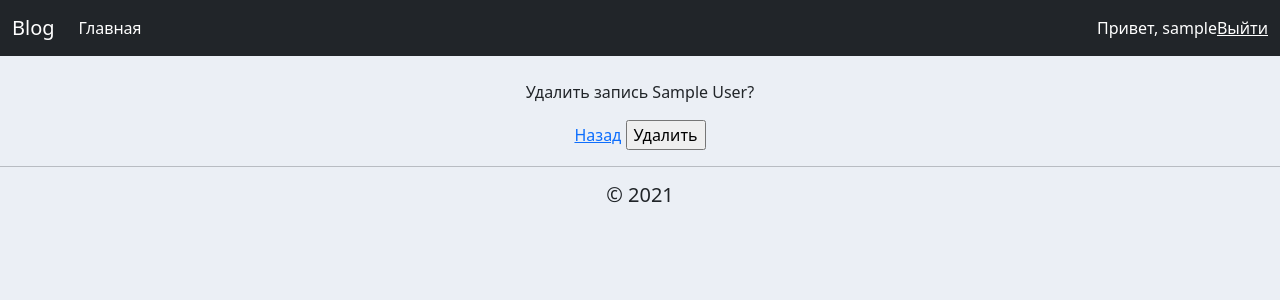
After one commit to DanilaPalkin/DjangoApp, a Django app: page /delete_post/1/ in a window 1280 px wide. The commit adds this page. Shown: the top 300 px of the page. Run offline with Django 3.2, Linux system fonts and the light colour scheme; a user stored in the database is signed in; tables that the repository leaves empty hold one stand-in row (values such as "Sample post").

Commit message:
Удаление записей
Пользователи могут удалять то, что опубликовали

```diff
--- a/DjangoBlog/accounts/templates/accounts/dashboard.html
+++ b/DjangoBlog/accounts/templates/accounts/dashboard.html
@@ -4,8 +4,7 @@
     {% if request.user.is_authenticated %}
         <table align="center">
             <tr>
-                <td><a class="btn btn-success btn-lg" href="#" role="button">Создать пост</a></td>
-                <td><a class="btn btn-danger btn-lg" href="#" role="button">Удалить пост</a></td>
+                <td><a class="btn btn-success btn-lg" href="/create_post" role="button">Создать пост</a></td>
             </tr>
     {% endif %}
     </table>
--- /dev/null
+++ b/DjangoBlog/accounts/templates/accounts/delete.html
@@ -0,0 +1,13 @@
+{% extends 'accounts/base.html' %}
+{% load static %}
+
+{% block content %}
+<div align="center">
+    <p>Удалить запись {{post.title}}?</p>
+    <form action="/delete_post/{{post.id}}/" method="POST">
+        {% csrf_token %}
+        <a href="/">Назад</a>
+        <input type="submit" value="Удалить">
+    </form>
+</div>
+{% endblock %}
--- a/DjangoBlog/accounts/templates/accounts/posts.html
+++ b/DjangoBlog/accounts/templates/accounts/posts.html
@@ -18,4 +18,7 @@
         <a href="/post/{{post.id}}" align="right">{{post.date_created}}</a>
     </div>
     <br>
+    {% if request.user.is_authenticated %}
+        <p align="center"><a class="btn btn-lg btn-danger" href="/delete_post/{{post.id}}">Удалить пост</a></p>
+    {% endif %}
 {% endblock %}
--- a/DjangoBlog/accounts/templates/accounts/user.html
+++ b/DjangoBlog/accounts/templates/accounts/user.html
@@ -2,6 +2,8 @@
 {% load static %}
 {% block content %}
 
+<h2 style="margin-left: 50px;">Создание поста</h2>
+<br>
 {# https://stackoverflow.com/questions/43579909/image-is-not-uploaded-via-django-form #}
 <form class="form-horizontal form_middle" enctype='multipart/form-data' method="POST">
     {% csrf_token %}
--- a/DjangoBlog/accounts/urls.py
+++ b/DjangoBlog/accounts/urls.py
@@ -11,4 +11,5 @@ urlpatterns = [
     path('logout/', views.logoutUser),
 
     path('create_post/', views.createPost),
+    path('delete_post/<str:pk>/', views.deletePost),
 ]
--- a/DjangoBlog/accounts/views.py
+++ b/DjangoBlog/accounts/views.py
@@ -75,3 +75,12 @@ def createPost(request):
     else:
         form = PostForm()
     return render(request, 'accounts/user.html', {'form': form})
+
+def deletePost(request, pk):
+    if request.user.is_anonymous:
+        return redirect('/')
+    post = Post.objects.get(id=pk)
+    if request.method == 'POST':
+        post.delete()
+        return redirect('/')
+    return render(request, 'accounts/delete.html', {'post': post})
```
